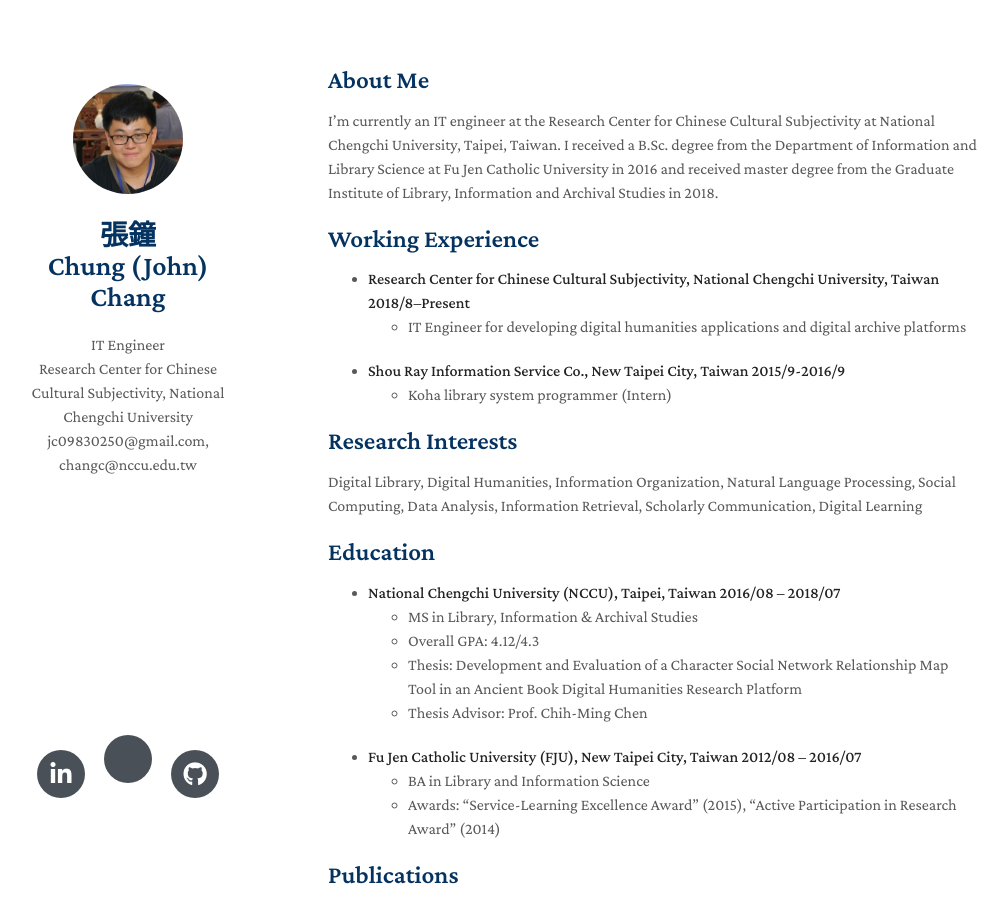
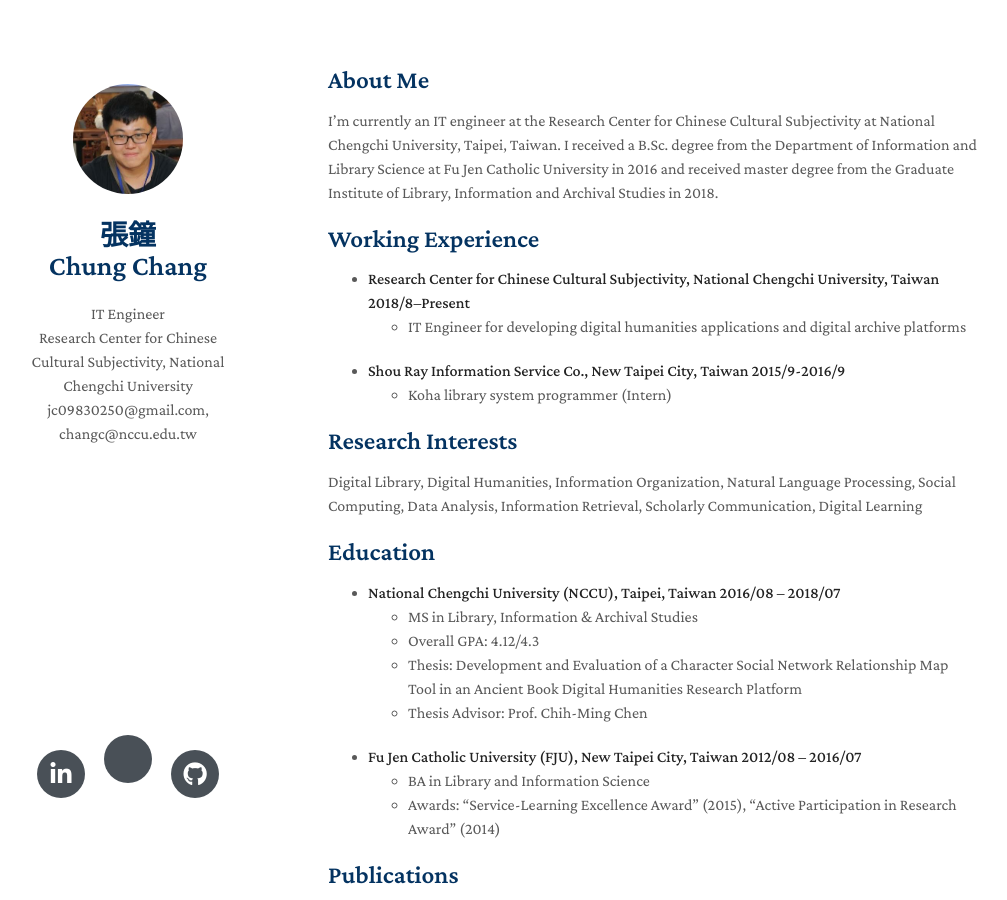
Before and after one commit to jc9830250/jc9830250.github.io, a Jekyll site: the page built from index.md, in a window 1280 px wide and 900 px high. Shown: the whole window, without its empty margins (142-1149 px from the left). Built offline with Jekyll 4.4.1, drawn with Linux system fonts in a browser that asks for light colours; nearby versions of some CDN libraries; a style sheet for code colours, icons or effects is not loaded; our own code applies the rules of GitHub Pages for plain Markdown files.

Commit message:
Update _config.yml

```diff
--- a/_config.yml
+++ b/_config.yml
@@ -1,4 +1,4 @@
-title: 張鐘<br> Chung (John) Chang
+title: 張鐘<br> Chung Chang
 position: IT Engineer
 affiliation: Research Center for Chinese Cultural Subjectivity, National Chengchi University
 email: jc09830250@gmail.com, changc@nccu.edu.tw
```
